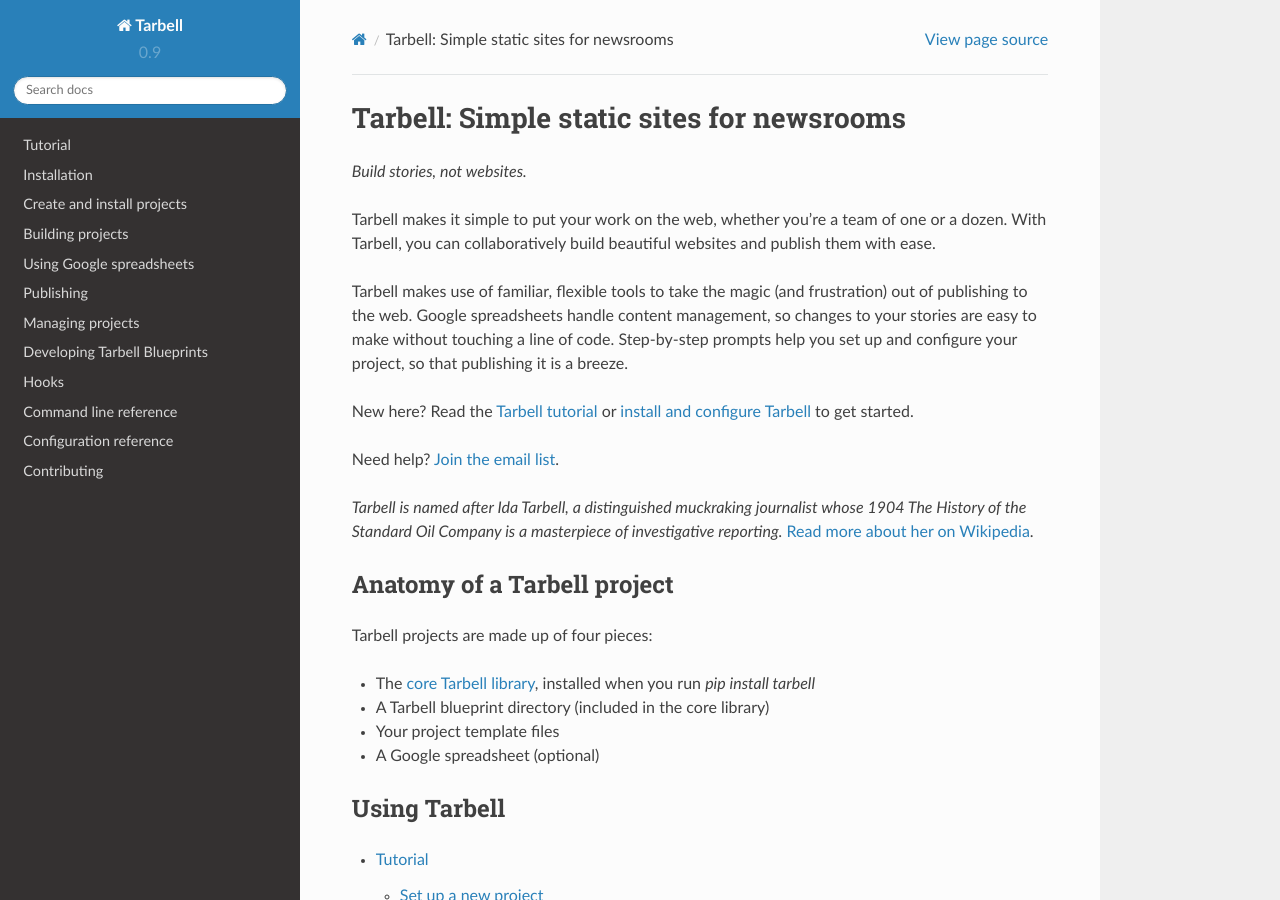
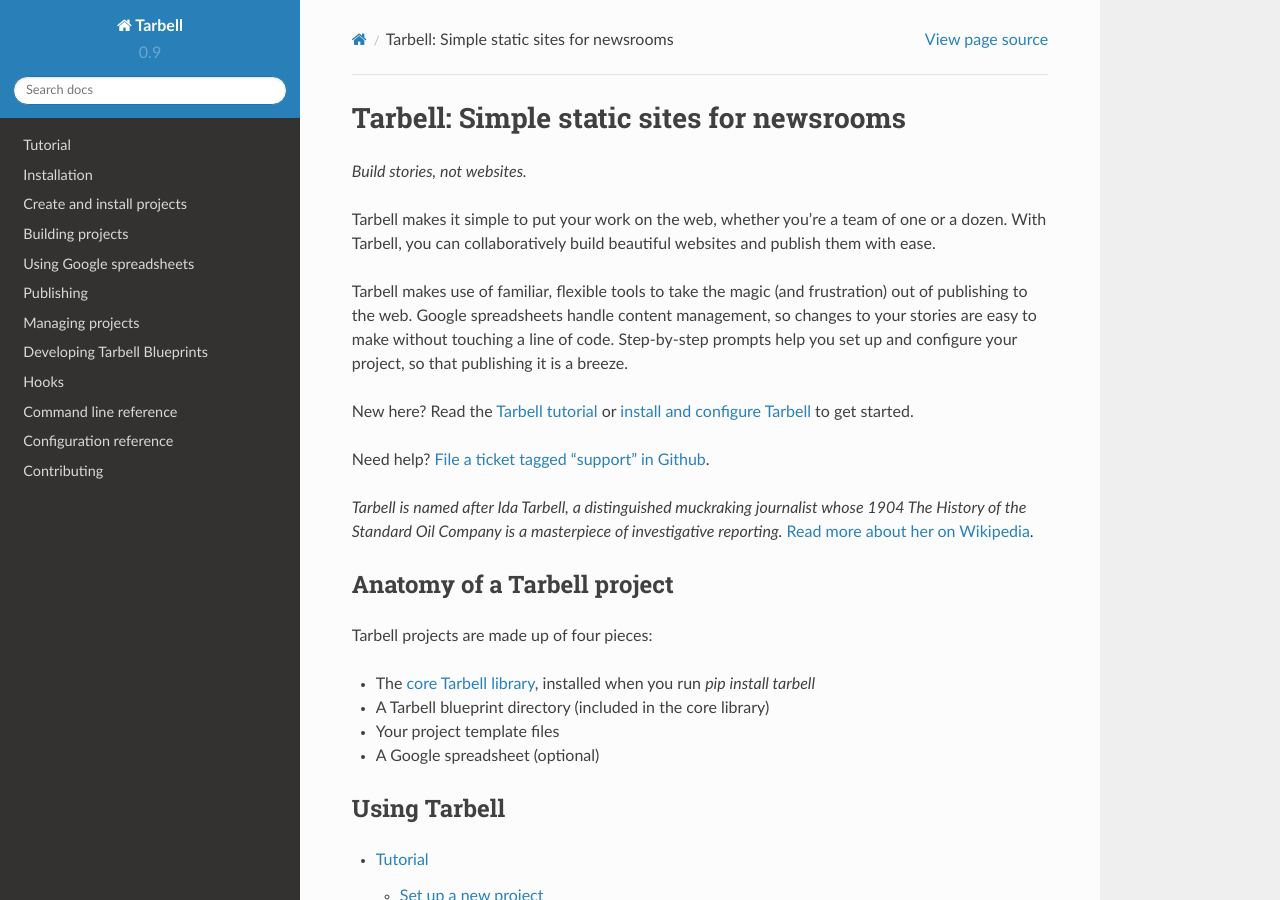
Before and after one commit to tarbell-project/tarbell, a Sphinx documentation site: the page built from tarbell/docs/index.rst, in a window 1280 px wide and 900 px high. Built offline with Sphinx 7.4.7 and the Read the Docs theme 2.0.0, drawn with Linux system fonts in a browser that asks for light colours.

Commit message:
clean up sphinx/rst errors

```diff
--- a/tarbell/docs/base_templates.rst
+++ b/tarbell/docs/base_templates.rst
@@ -1,6 +1,6 @@
-=========================
+=============================
 Developing Tarbell Blueprints
-=========================
+=============================
 
 Fork a blueprint or create your own
 ---------------------------------------
--- a/tarbell/docs/build.rst
+++ b/tarbell/docs/build.rst
@@ -12,7 +12,7 @@
 Files and directories that start with an underscore (``_``) or a dot (``.``), like the ``_base`` directory containing the Tarbell blueprint files, will not be rendered by the preview server or included in the generated static HTML.
 
 Understanding Tarbell Blueprints
--------------------------------
+--------------------------------
 
 Blueprints are exactly what they sound like –– a basic structure for building projects upon. From the `Flask documentation <http://flask.pocoo.org/docs/blueprints/>`_:
 
@@ -55,7 +55,7 @@
 See the basic Tarbell template for a simple implementation of a Blueprint.
 
 Template inheritance: Override files from Tarbell Blueprints by copying to your project directory
------------------------------------------------------------------------------------
+-------------------------------------------------------------------------------------------------
 
 Any file in a Tarbell Blueprint can be overridden in your project files.
 
--- a/tarbell/docs/index.rst
+++ b/tarbell/docs/index.rst
@@ -15,16 +15,15 @@
 
 New here? Read the `Tarbell tutorial <tutorial.html>`_ or `install and configure Tarbell <install.rst>`_ to get started.
 
-.. note::
-
-Need help? `Join the email list <https://groups.google.com/forum/#!forum/tarbell-project>`_.
+Need help? `File a ticket tagged "support" in Github <https://github.com/newsapps/flask-tarbell/issues/new>`_.
 
 *Tarbell is named after Ida Tarbell, a distinguished muckraking journalist whose
 1904 The History of the Standard Oil Company is a masterpiece of investigative
 reporting.* `Read more about her on Wikipedia <http://en.wikipedia.org/wiki/Ida_Tarbell>`_.
 
 Anatomy of a Tarbell project
-================
+============================
+
 Tarbell projects are made up of four pieces:
 
 * The `core Tarbell library <https://github.com/newsapps/flask-tarbell>`_, installed when you run `pip install tarbell`
--- a/tarbell/docs/managingprojects.rst
+++ b/tarbell/docs/managingprojects.rst
@@ -3,12 +3,12 @@
 =================
 
 Show all projects with `tarbell list`
-------------------------------------
+-------------------------------------
 
 `tarbell list` shows all projects in your Tarbell projects directory.
 
 Switch to a project with `tarbell switch <projectname>`
-----------------------------------------
+-------------------------------------------------------
 
 You can be in any directory, but the project must be in your default Tarbell projects directory.
 
```
Also changed, not shown: tarbell/docs/tutorial.rst (+5 -4 lines), tarbell/docs/hooks.rst (line endings or trailing spaces).
